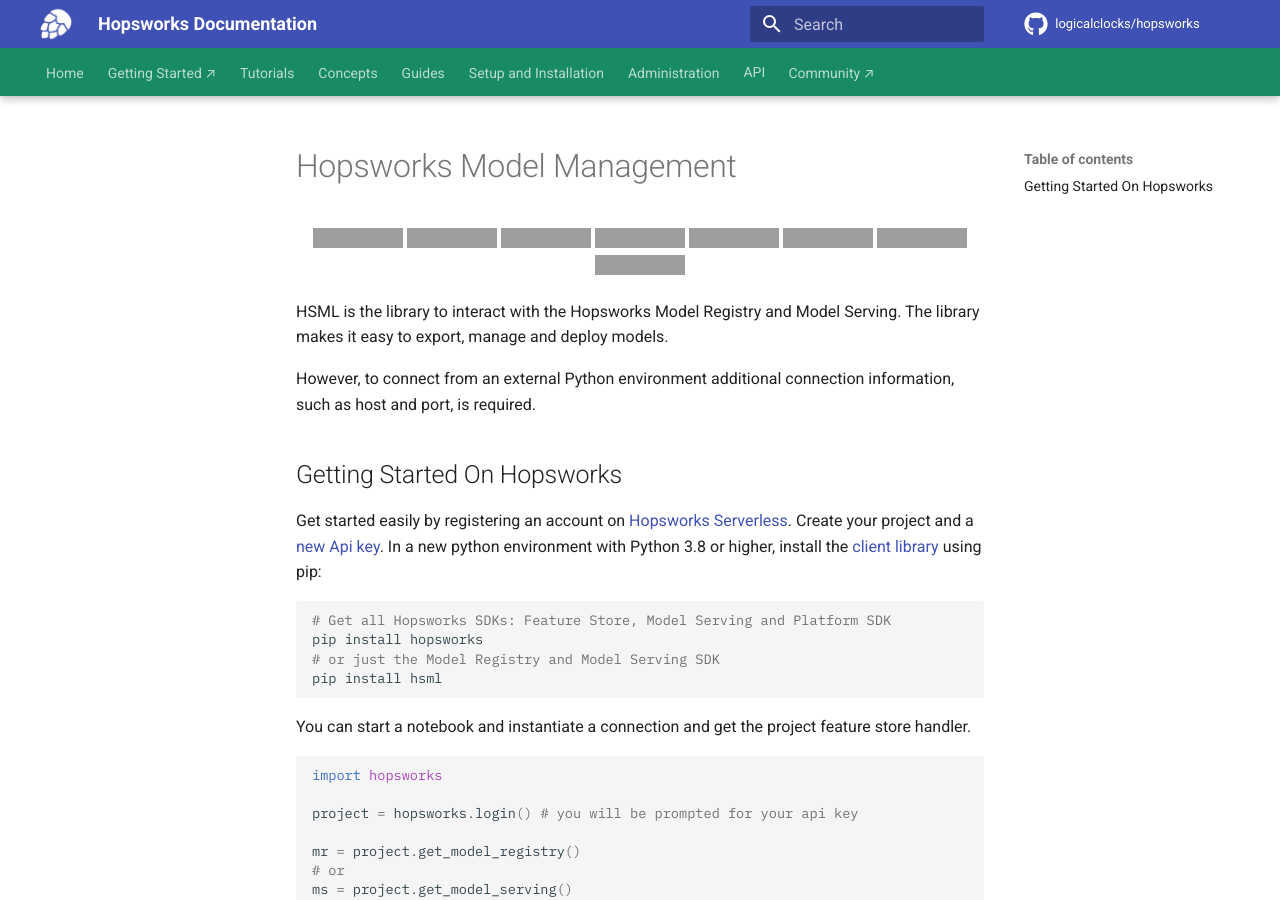
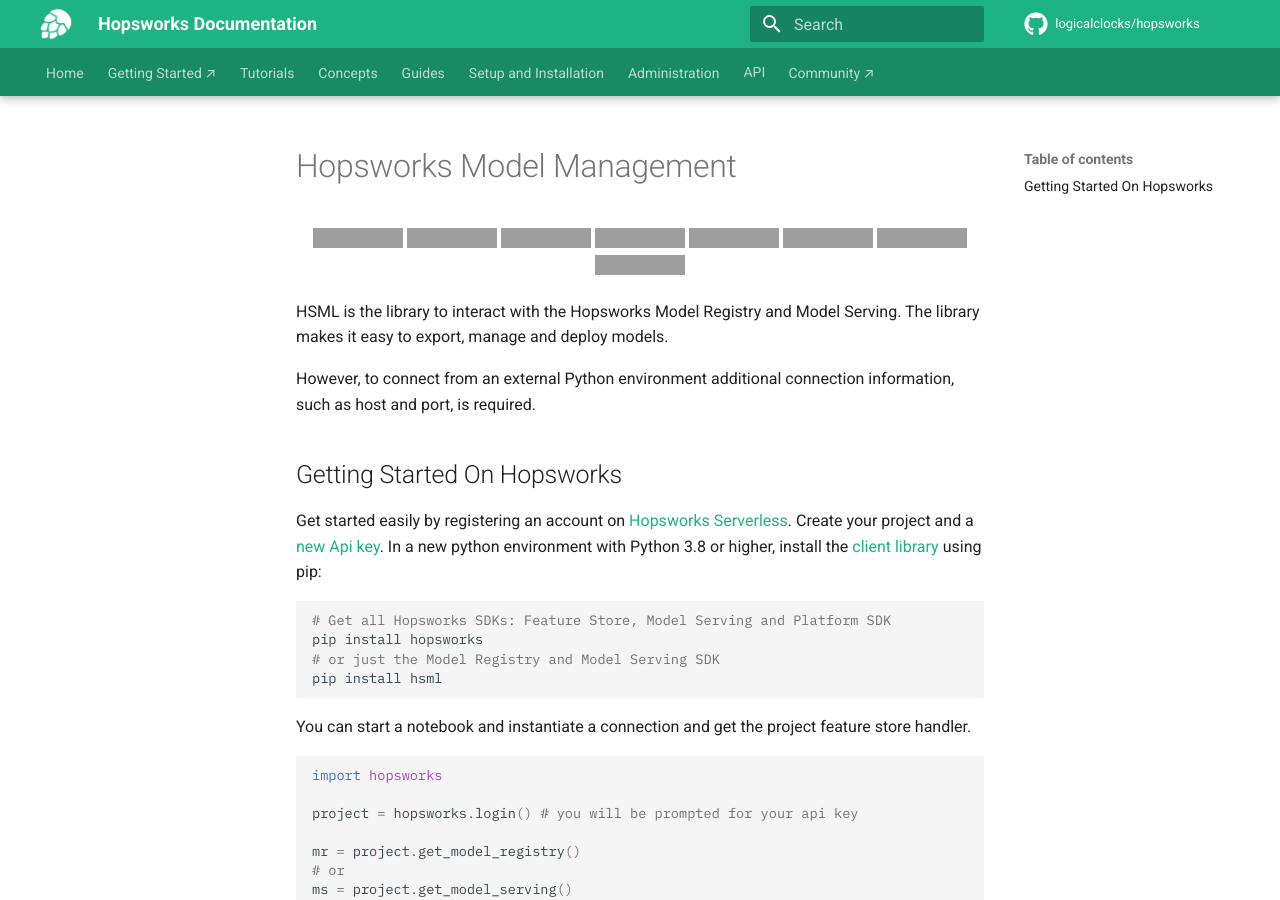
Before and after one commit to logicalclocks/machine-learning-api, an MkDocs documentation site: the page built from docs/index.md, in a window 1280 px wide and 900 px high. Built offline with MkDocs 1.6.1 and Material for MkDocs 9.7.7, drawn with Linux system fonts in a browser that asks for light colours; comment, search, counter and statistics services are not loaded; grey boxes are pictures that could not be loaded.

Commit message:
Fix color scheme

```diff
--- a/mkdocs.yml
+++ b/mkdocs.yml
@@ -52,6 +52,7 @@
     code: "IBM Plex Mono"
   palette:
     accent: teal
+    scheme: hopsworks
   features:
     - navigation.tabs
     - navigation.tabs.sticky
```
